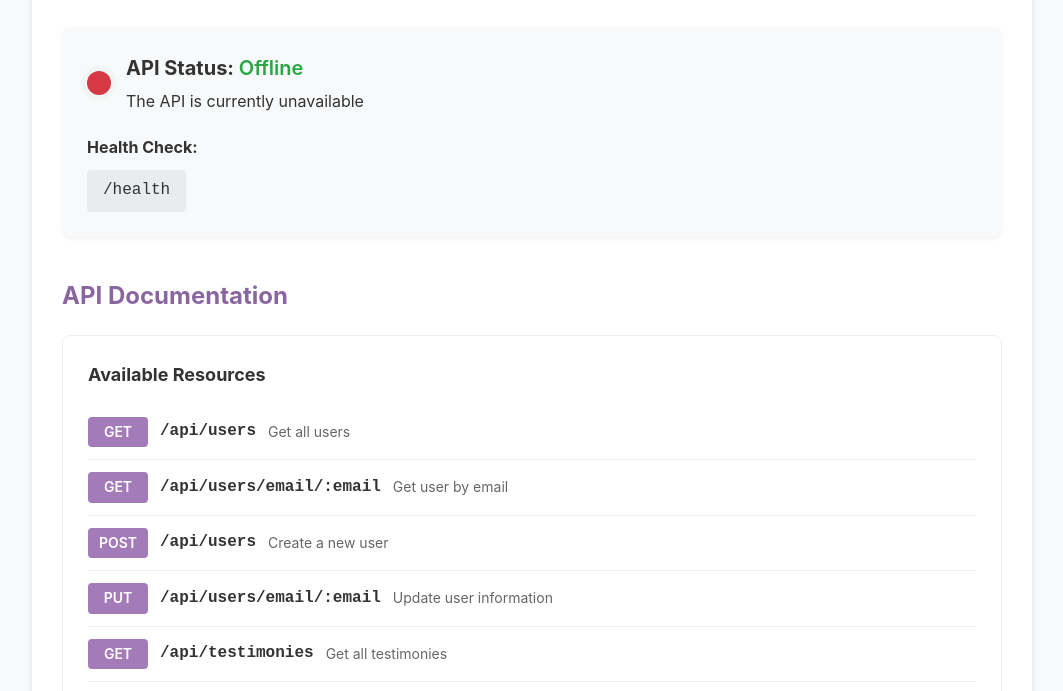
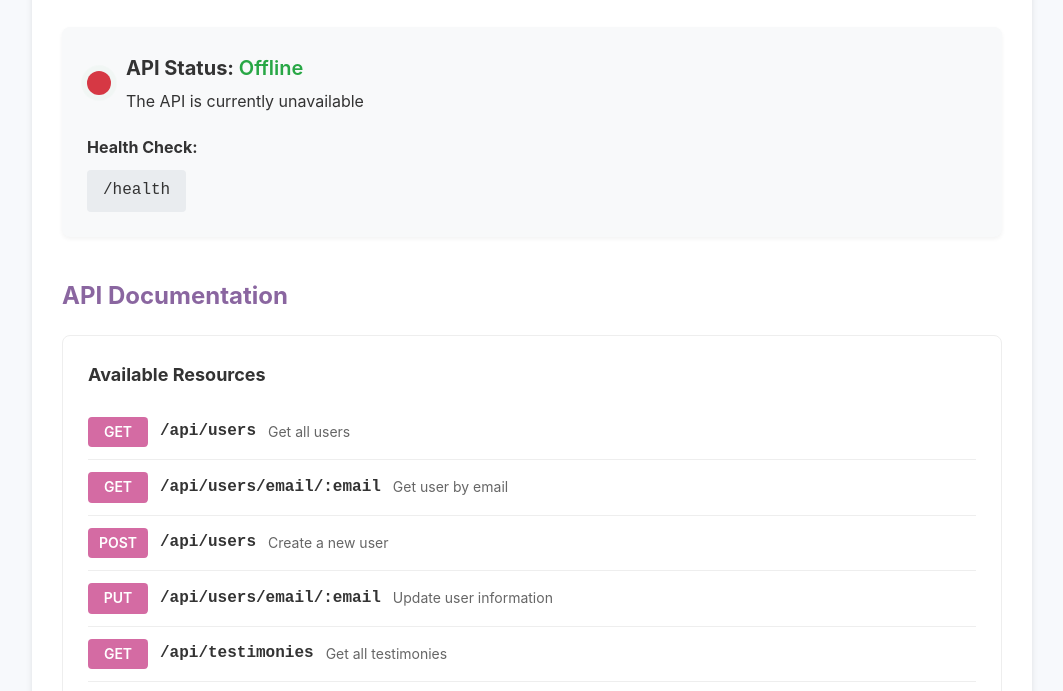
Before and after one commit to YerCodeWorld/eduapi, a website: page public/index.html in a window 1280 px wide. Shown: the part 193-884 px from the top of the page, without its empty margins (108-1171 px from the left). Drawn offline with Linux system fonts and the light colour scheme; no server answers.

Commit message:
Changed Primary Color

```diff
--- a/public/index.html
+++ b/public/index.html
@@ -9,7 +9,7 @@
 </head>
 <style>
     :root {
-        --primary: #A47BB9;
+        --primary: #D46BA3;
         --primary-dark: #8A66A0;
         --dark: #333333;
         --light: #f7f9fc;
```
